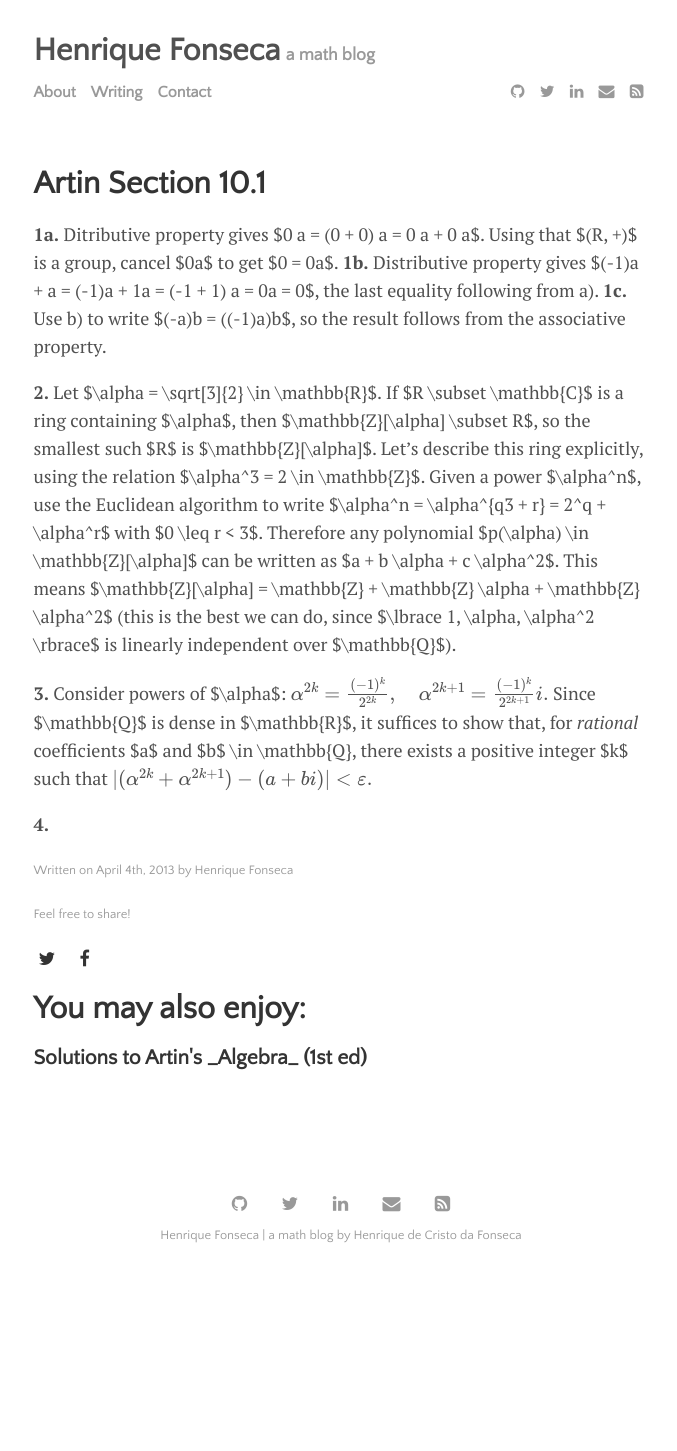
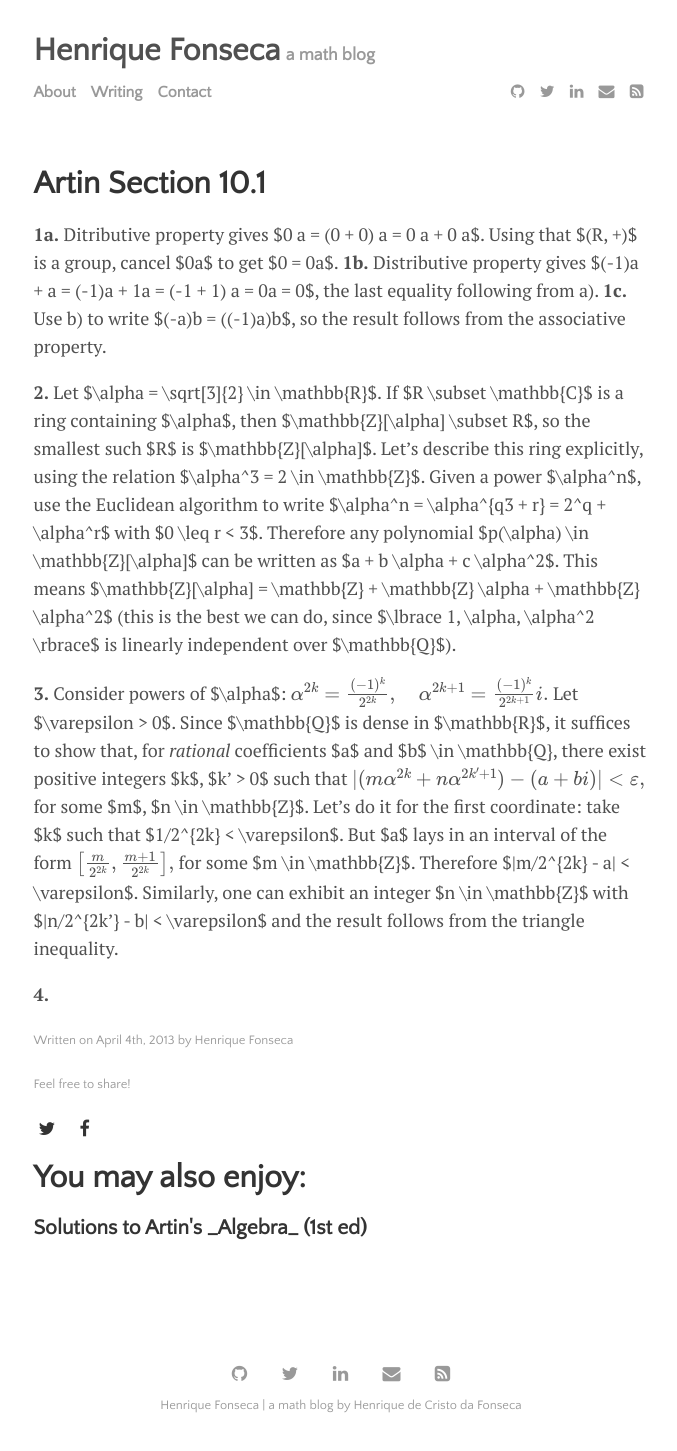
Before and after one commit to henrique-da-fonseca/henrique-da-fonseca.github.io, a Jekyll site: the page built from _posts/2013-04-04-about-the-author.md, in a window 1280 px wide. Shown: the whole page, without its empty margins (299-976 px from the left). Built offline with Jekyll 4.4.1, drawn with Linux system fonts in a browser that asks for light colours; formulas are drawn with MathJax 3; before the commit the page ends 1281 px from its top, so only the background shows below that.

Commit message:
Update 2013-04-04-about-the-author.md

```diff
--- a/_posts/2013-04-04-about-the-author.md
+++ b/_posts/2013-04-04-about-the-author.md
@@ -14,8 +14,12 @@ tags: [artin,algebra,solutions]
 
 **3.** Consider powers of $\alpha$:
 $$\alpha^{2k} = \frac{(-1)^k}{2^{2k}}, \quad \alpha^{2k + 1} = \frac{(-1)^k}{2^{2k + 1}}i .$$
-Since $\mathbb{Q}$ is dense in $\mathbb{R}$, it
-suffices to show that, for _rational_ coefficients $a$ and $b$ \in \mathbb{Q}, there exists a positive integer $k$ such that
-$$|(\alpha^{2k} + \alpha^{2k + 1}) - (a + bi)| < \varepsilon .$$
+Let $\varepsilon > 0$. Since $\mathbb{Q}$ is dense in $\mathbb{R}$, it
+suffices to show that, for _rational_ coefficients $a$ and $b$ \in \mathbb{Q}, there exist positive integers $k$, $k' > 0$ such that
+$$|(m\alpha^{2k} + n\alpha^{2k' + 1}) - (a + bi)| < \varepsilon ,$$
+for some $m$, $n \in \mathbb{Z}$.
+Let's do it for the first coordinate: take $k$ such that $1/2^{2k} < \varepsilon$. But $a$ lays in an interval of the form
+$$\left[ \frac{m}{2^{2k}}, \frac{m + 1}{2^{2k}} \right],$$
+for some $m \in \mathbb{Z}$. Therefore $|m/2^{2k} - a| < \varepsilon$. Similarly, one can exhibit an integer $n \in \mathbb{Z}$ with $|n/2^{2k'} - b| < \varepsilon$ and the result follows from the triangle inequality.
 
 **4.**
```
